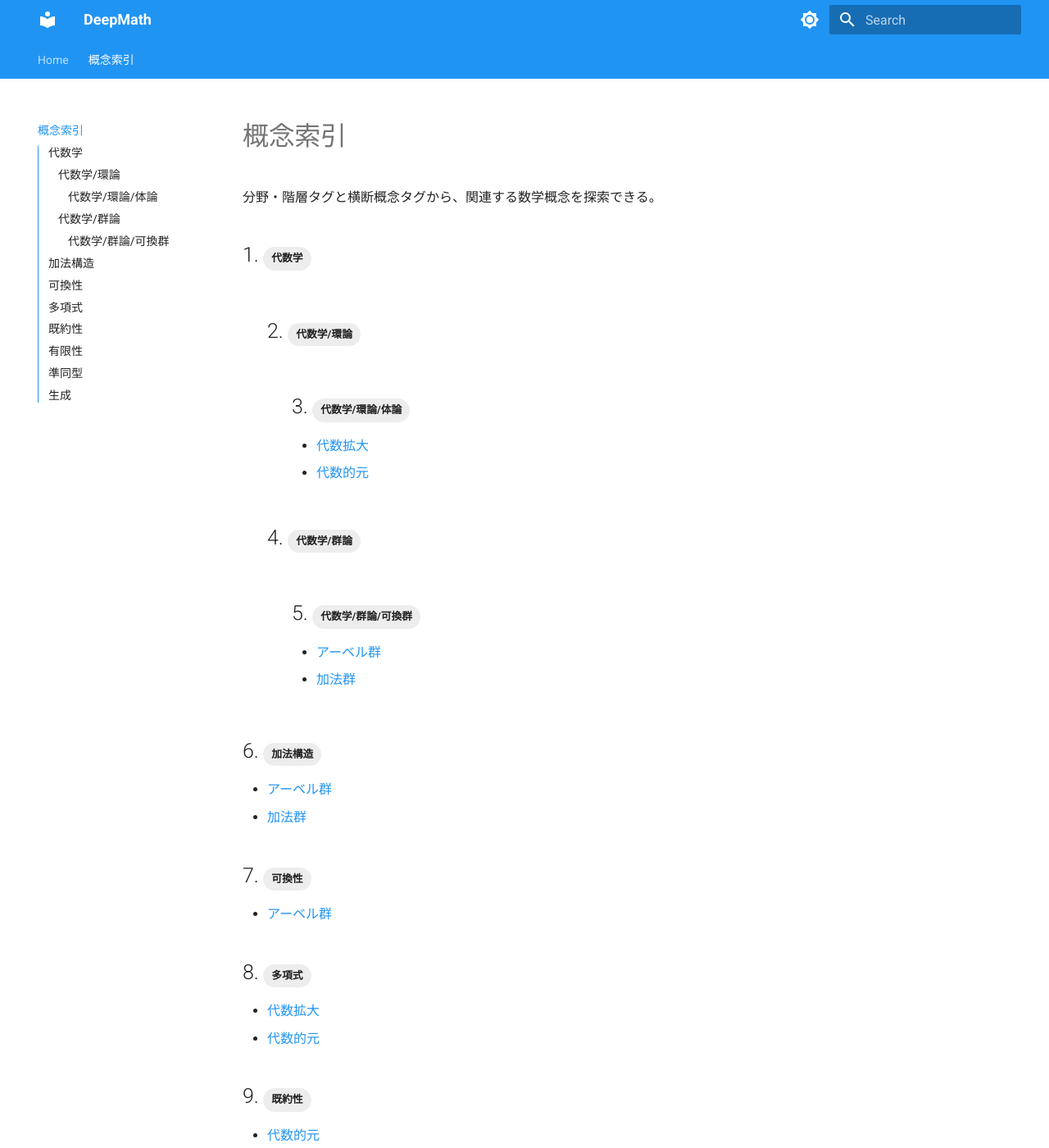
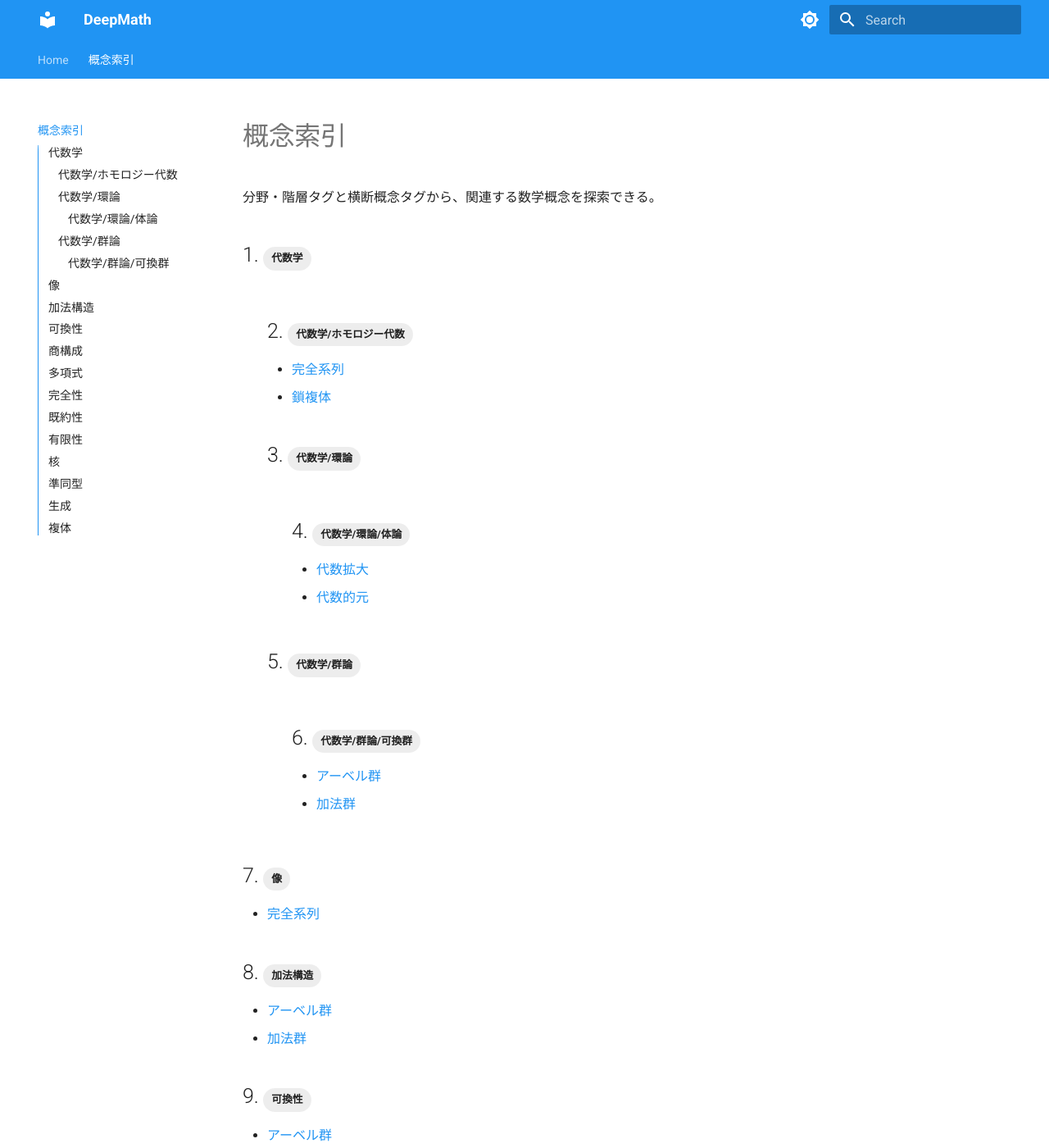
Before and after one commit to skrtk98/deepmath, an MkDocs documentation site: the page built from docs/tags.md, in a window 1280 px wide and 1400 px high. Shown: the whole window at 82% size. Built offline with MkDocs 1.6.1 and Material for MkDocs 9.7.7, drawn with Linux system fonts in a browser that asks for light colours; some of the changed text lies outside the part shown.

Commit message:
Migrate phase 6 homological algebra foundations

````diff
--- /dev/null
+++ b/docs/wiki/chain_complex.md
@@ -0,0 +1,23 @@
+---
+tags:
+  - 代数学/ホモロジー代数
+  - 複体
+  - 完全性
+  - 商構成
+---
+
+# 鎖複体
+
+## 定義
+
+> [!definition] 鎖複体
+> 加群の列 $`(C_n)_{n\in\mathbb{Z}}`$ と線形写像 $`d_n\colon C_n\to C_{n-1}`$ が、任意の $`n`$ について $`d_{n-1}\circ d_n=0`$ を満たすとき、組 $`(C_\bullet,d)`$ を鎖複体という。
+
+> [!definition] ホモロジー
+> 鎖複体の $`n`$ 次ホモロジーは、
+> ```math
+> H_n(C_\bullet)=\ker d_n/\operatorname{im}d_{n+1}
+> ```
+> で定める。
+
+条件 $`d_n\circ d_{n+1}=0`$ により、$`\operatorname{im}d_{n+1}\subseteq\ker d_n`$ が成り立つため、この商加群は定義される。
--- /dev/null
+++ b/docs/wiki/exact_sequence.md
@@ -0,0 +1,21 @@
+---
+tags:
+  - 代数学/ホモロジー代数
+  - 核
+  - 像
+  - 完全性
+---
+
+# 完全系列
+
+## 定義
+
+> [!definition] 完全性
+> 線形写像の列 $`\cdots\to A_{i-1}\xrightarrow{f_{i-1}}A_i\xrightarrow{f_i}A_{i+1}\to\cdots`$ が $`A_i`$ で完全であるとは、$`\operatorname{im}f_{i-1}=\ker f_i`$ が成り立つことである。
+
+すべての項で完全な列を完全系列という。
+
+> [!definition] 短完全系列
+> 完全系列 $`0\to A\to B\to C\to0`$ を短完全系列という。
+
+加群 $`N\subseteq M`$ に対して、$`0\to N\to M\to M/N\to0`$ は短完全系列である。
````
Also changed, not shown: MIGRATION_PLAN.md (+1 -0 lines).
